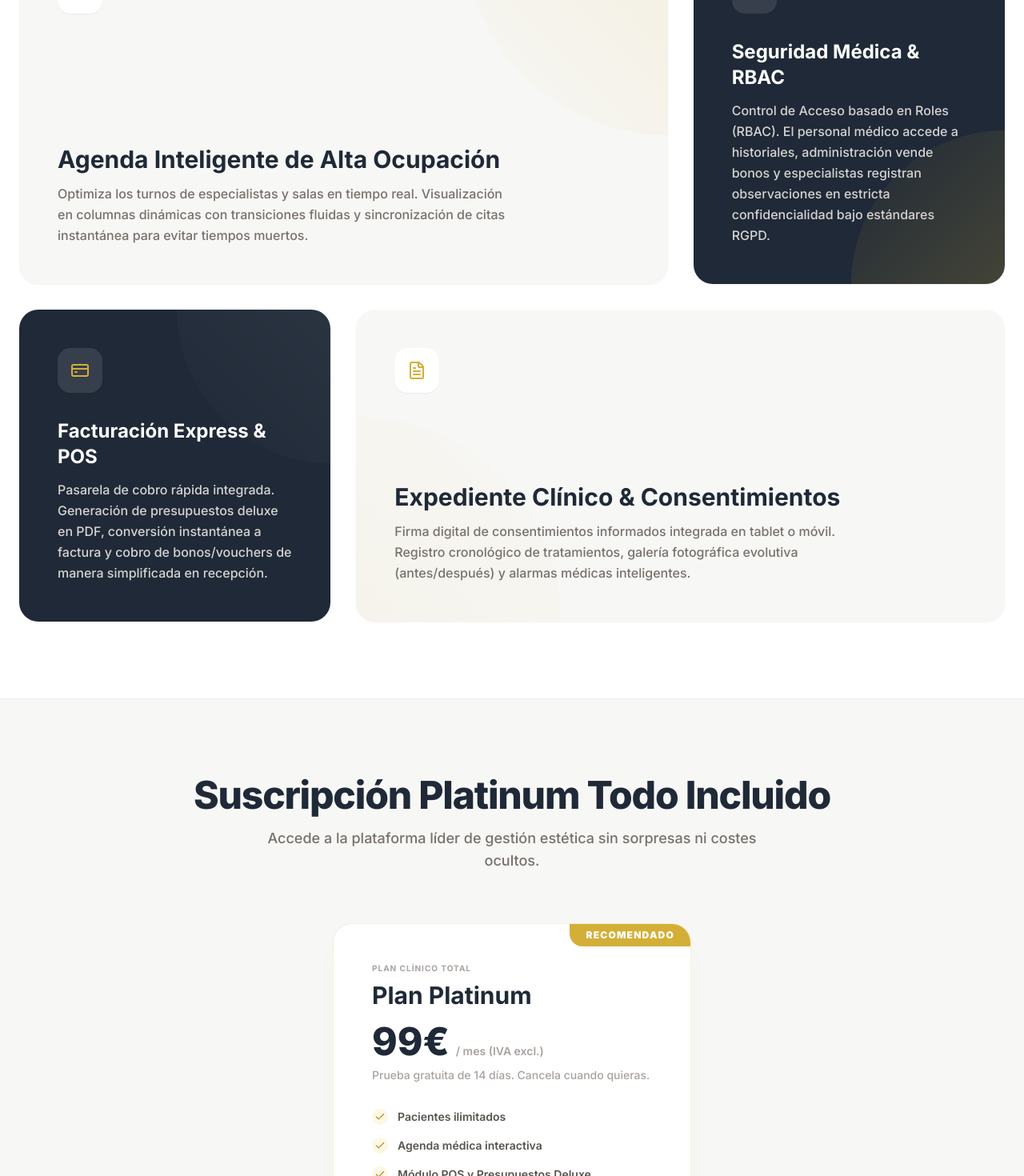
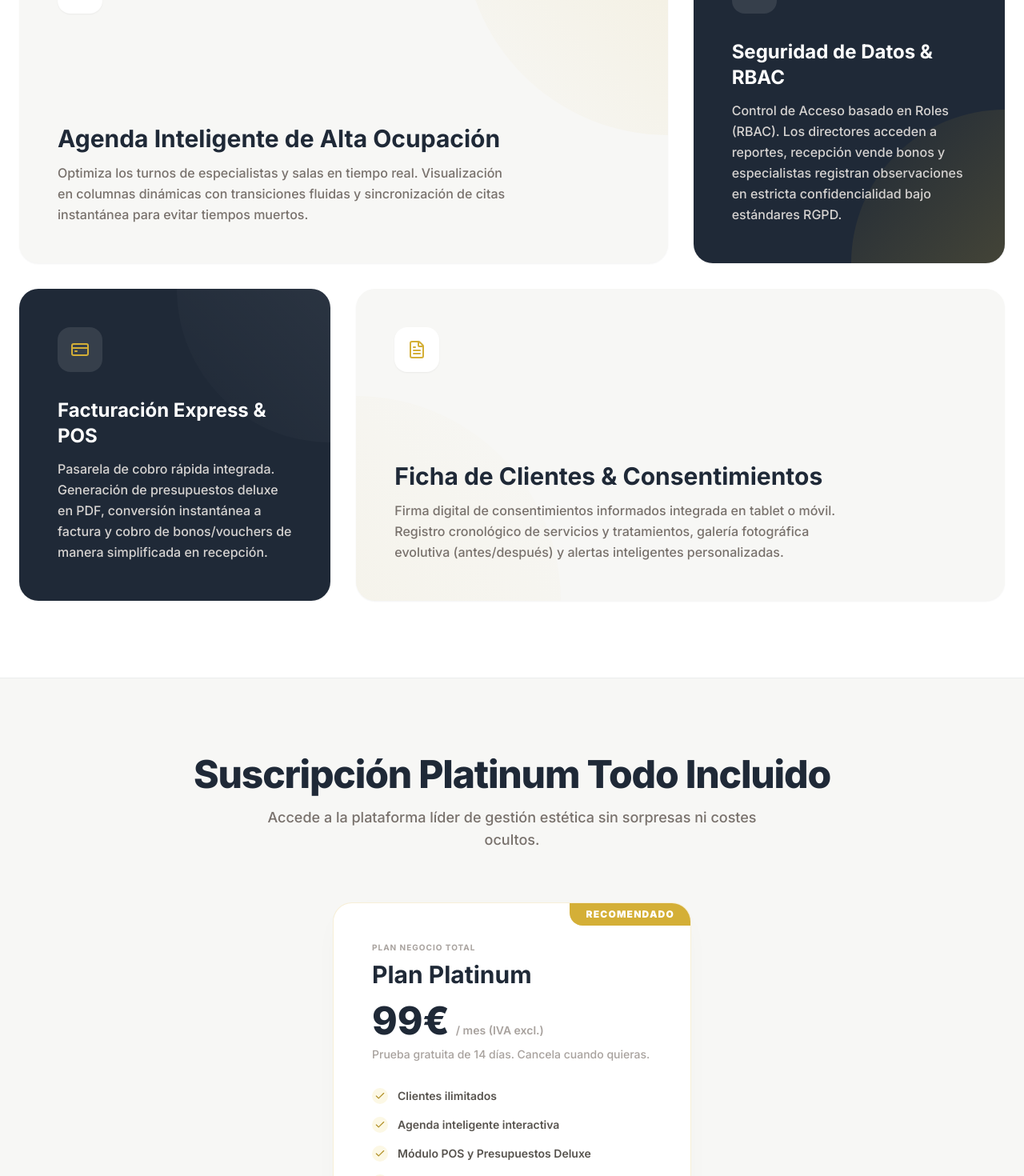
Before and after one commit to ck-iridium/backend-clinica-merce, a Next.js app in the folder frontend/: page /marketing in a window 1280 px wide. Shown: the part 1160-2630 px from the top of the page at 80% size. Built offline with nearby package versions, Linux system fonts and the light colour scheme; no server answers.

Commit message:
marketing: refactor public landing page copywriting to enforce vertical-neutral premium SaaS terminology

```diff
--- a/frontend/src/app/marketing/page.tsx
+++ b/frontend/src/app/marketing/page.tsx
@@ -102,7 +102,7 @@ export default function MarketingPage() {
               href="/login"
               className="px-5 py-2.5 rounded-xl text-xs md:text-sm font-bold bg-white text-[#1F2937] border border-stone-200 shadow-sm hover:border-[#d4af37] hover:text-[#d4af37] transition-all duration-300 active:scale-95"
             >
-              Acceso Centros
+              Acceso Profesional
             </Link>
             <button
               onClick={() => setIsModalOpen(true)}
@@ -126,7 +126,7 @@ export default function MarketingPage() {
           </h1>
 
           <p className="text-lg md:text-xl text-stone-500 font-medium max-w-3xl mx-auto mb-12 leading-relaxed font-sans">
-            Diseñado exclusivamente para centros de estética, spas, salones de belleza y barberías premium independientes. Agendas fluidas, expedientes personalizados seguros, consentimiento digital inteligente y facturación integrada en una experiencia borderless sublime.
+            Diseñado exclusivamente para centros de estética, spas, salones de belleza y barberías premium independientes. Agendas fluidas, fichas de clientes personalizadas y seguras, consentimiento digital inteligente y facturación integrada en una experiencia borderless sublime.
           </p>
 
           <div className="flex flex-col sm:flex-row items-center justify-center gap-4">
@@ -189,10 +189,10 @@ export default function MarketingPage() {
 
               <div className="relative z-10 mt-auto">
                 <h3 className="text-2xl font-serif font-bold mb-3">
-                  Seguridad Médica & RBAC
+                  Seguridad de Datos & RBAC
                 </h3>
                 <p className="text-stone-300 font-medium leading-relaxed">
-                  Control de Acceso basado en Roles (RBAC). El personal médico accede a historiales, administración vende bonos y especialistas registran observaciones en estricta confidencialidad bajo estándares RGPD.
+                  Control de Acceso basado en Roles (RBAC). Los directores acceden a reportes, recepción vende bonos y especialistas registran observaciones en estricta confidencialidad bajo estándares RGPD.
                 </p>
               </div>
             </div>
@@ -215,7 +215,7 @@ export default function MarketingPage() {
               </div>
             </div>
 
-            {/* Bento Card 4: Fichas Clínicas */}
+            {/* Bento Card 4: Fichas de Clientes */}
             <div className="md:col-span-2 bg-[#F7F7F5] rounded-3xl p-8 md:p-12 overflow-hidden shadow-sm hover:shadow-xl transition-all duration-500 relative group min-h-[350px] flex flex-col justify-between">
               <div className="absolute bottom-0 left-0 w-64 h-64 bg-gradient-to-tr from-[#d4af37]/5 to-transparent rounded-tr-[16rem] group-hover:scale-110 transition-transform duration-700 pointer-events-none"></div>
 
@@ -225,10 +225,10 @@ export default function MarketingPage() {
 
               <div className="relative z-10 mt-auto">
                 <h3 className="text-2xl md:text-3xl font-serif font-bold text-[#1F2937] mb-3">
-                  Expediente Clínico & Consentimientos
+                  Ficha de Clientes & Consentimientos
                 </h3>
                 <p className="text-stone-500 font-medium leading-relaxed max-w-xl">
-                  Firma digital de consentimientos informados integrada en tablet o móvil. Registro cronológico de tratamientos, galería fotográfica evolutiva (antes/después) y alarmas médicas inteligentes.
+                  Firma digital de consentimientos informados integrada en tablet o móvil. Registro cronológico de servicios y tratamientos, galería fotográfica evolutiva (antes/después) y alertas inteligentes personalizadas.
                 </p>
               </div>
             </div>
@@ -255,7 +255,7 @@ export default function MarketingPage() {
             </div>
 
             <div className="mb-8">
-              <span className="text-stone-400 font-bold uppercase text-[10px] tracking-widest block mb-2">Plan Clínico Total</span>
+              <span className="text-stone-400 font-bold uppercase text-[10px] tracking-widest block mb-2">Plan Negocio Total</span>
               <h3 className="text-3xl font-serif font-bold text-[#1F2937]">Plan Platinum</h3>
               <div className="flex items-baseline mt-4">
                 <span className="text-5xl font-serif font-extrabold text-[#1F2937]">99€</span>
@@ -269,13 +269,13 @@ export default function MarketingPage() {
                 <div className="w-5 h-5 rounded-full bg-[#fcf8e5] flex items-center justify-center text-[#b08e23]">
                   <Check className="w-3.5 h-3.5" />
                 </div>
-                <span className="text-sm font-semibold text-stone-600">Pacientes ilimitados</span>
+                <span className="text-sm font-semibold text-stone-600">Clientes ilimitados</span>
               </div>
               <div className="flex items-center gap-3">
                 <div className="w-5 h-5 rounded-full bg-[#fcf8e5] flex items-center justify-center text-[#b08e23]">
                   <Check className="w-3.5 h-3.5" />
                 </div>
-                <span className="text-sm font-semibold text-stone-600">Agenda médica interactiva</span>
+                <span className="text-sm font-semibold text-stone-600">Agenda inteligente interactiva</span>
               </div>
               <div className="flex items-center gap-3">
                 <div className="w-5 h-5 rounded-full bg-[#fcf8e5] flex items-center justify-center text-[#b08e23]">
@@ -350,7 +350,7 @@ export default function MarketingPage() {
 
             <form onSubmit={handleOnboardingSubmit} className="space-y-6">
 
-              {/* Sección Clínica */}
+              {/* Sección Negocio */}
               <div className="space-y-4">
                 <h3 className="text-xs font-extrabold uppercase tracking-widest text-stone-400 pb-1 border-b border-stone-200/40">Datos del Centro / Negocio</h3>
 
@@ -401,7 +401,7 @@ export default function MarketingPage() {
                     type="text"
                     name="admin_name"
                     required
-                    placeholder="Ej. Dra. Sofía Valenzuela o Juan Pérez"
+                    placeholder="Ej. Sofía Valenzuela o Juan Pérez"
                     value={formData.admin_name}
                     onChange={handleInputChange}
                     className="w-full px-4 py-3.5 rounded-xl border border-stone-200 bg-white focus:outline-none focus:ring-1 focus:ring-[#d4af37] focus:border-transparent transition-all text-sm"
```
